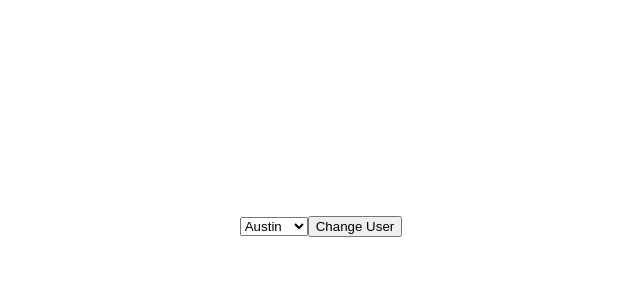
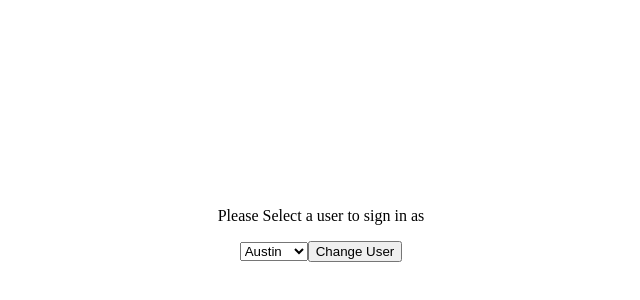
Before and after one commit to officialdavidtaylor/honest-espresso, a Next.js app: page /register in a window 1280 px wide. Shown: the part 422-722 px from the top of the page, without its empty margins (327-967 px from the left). Built offline with nearby package versions, Linux system fonts and the light colour scheme.

Commit message:
Require login for claiming

```diff
--- a/pages/claim/[tinId].tsx
+++ b/pages/claim/[tinId].tsx
@@ -2,6 +2,7 @@
 import React from "react";
 import { useRouter } from "next/router";
 import { useQuery, gql, useMutation } from "@apollo/client";
+import RequireLogin from "../../components/RequireLogin";
 
 interface Props {}
 
@@ -105,6 +106,7 @@ const ClaimPage = (props: Props) => {
     );
   }
   return (
+    <RequireLogin>
       <div>
         <p>{"today you're drinking:"}</p>
         <div>
@@ -123,6 +125,7 @@ const ClaimPage = (props: Props) => {
         </div>
         <button onClick={onClaimShot}>Claim Shot</button>
       </div>
+    </RequireLogin>
   );
 };
 
--- a/pages/register.tsx
+++ b/pages/register.tsx
@@ -43,10 +43,12 @@ const Register = (props: Props) => {
 
   return (
     <div className={styles.container}>
-      {user && (
+      {user ? (
         <p>
           Currently signed in as: <b>{user.userName}</b>
         </p>
+      ) : (
+        <p>Please Select a user to sign in as</p>
       )}
       <form onSubmit={onSubmit}>
         <select name='user' onChange={onChange}>
```
Lines whose indentation alone changed are shown as unchanged.
